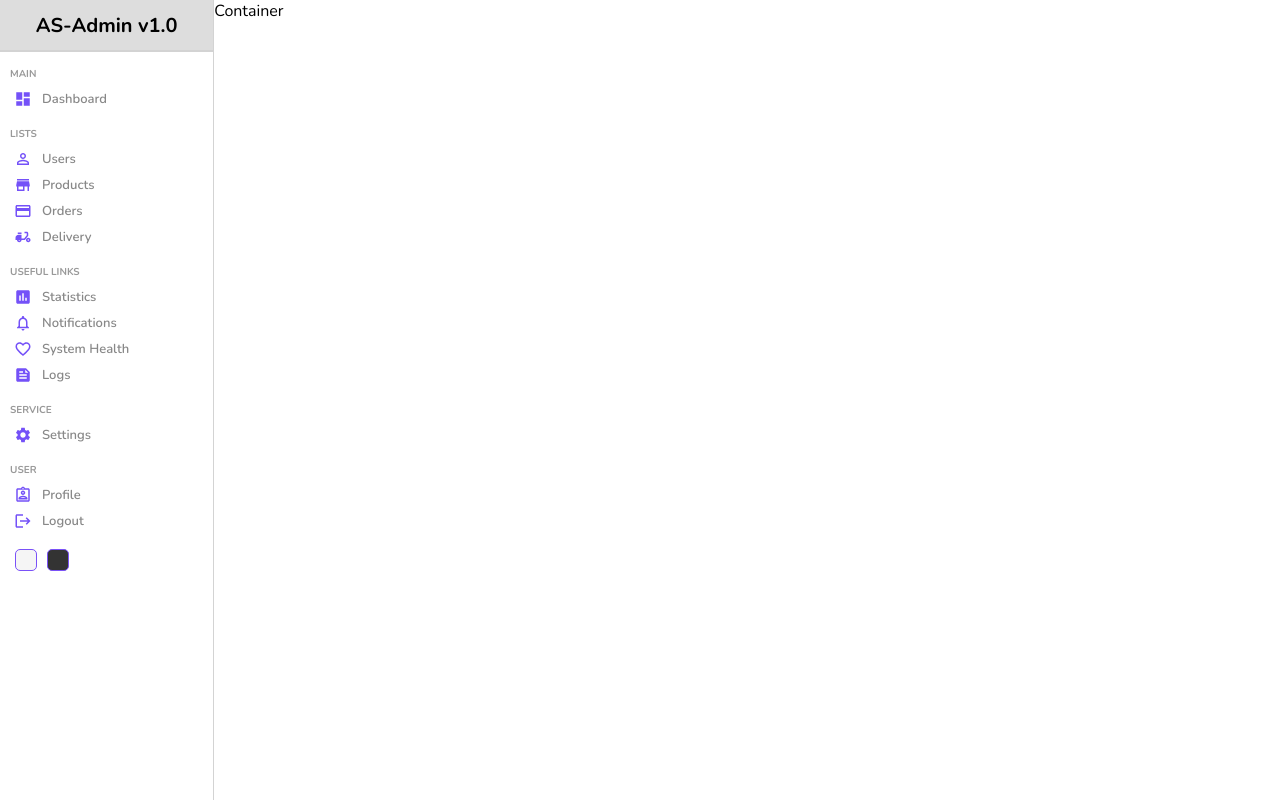
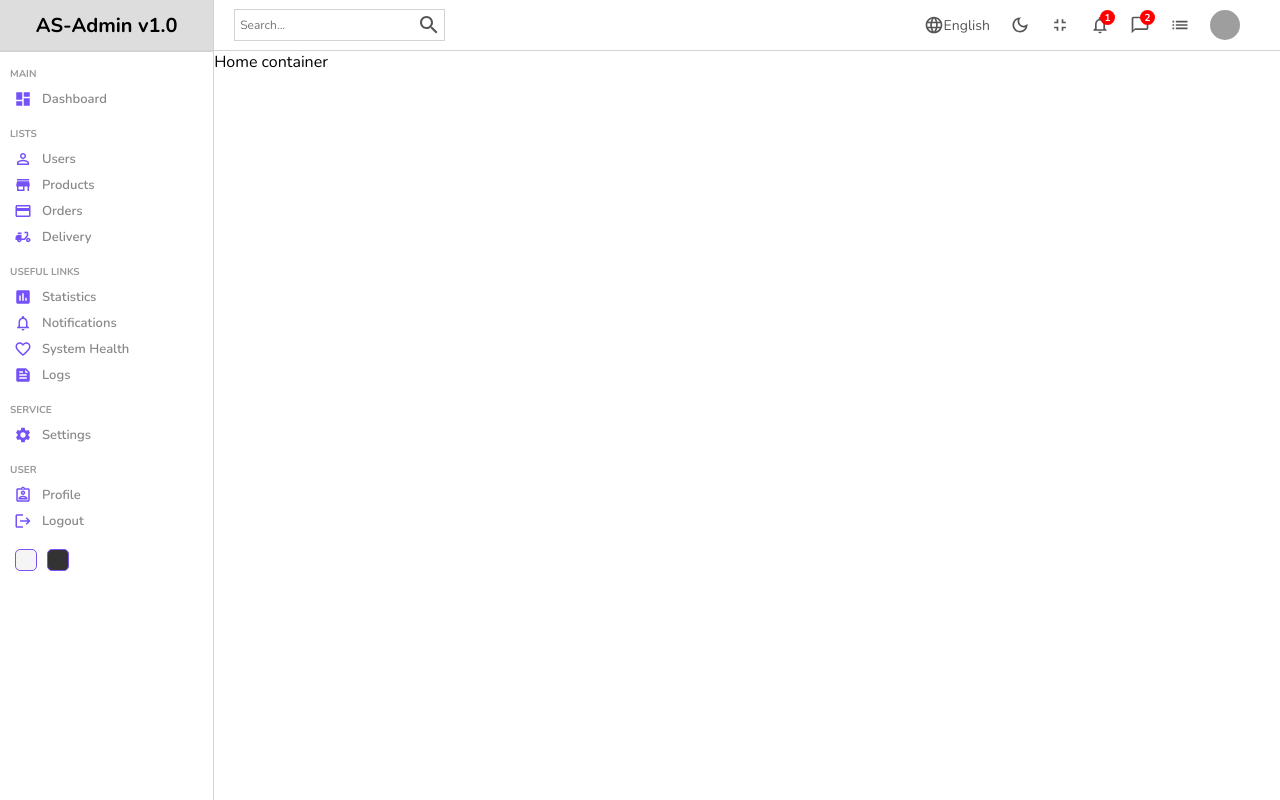
Before and after one commit to SGGaita/reactjs-admin-dashboard, a React (Create React App) app: page / in a window 1280 px wide. Built offline with nearby package versions, Linux system fonts and the light colour scheme; grey boxes are pictures that could not be loaded.

Commit message:
Setup navbar

```diff
--- a/src/components/navbar/Navbar.jsx
+++ b/src/components/navbar/Navbar.jsx
@@ -1,12 +1,52 @@
 import React from 'react'
+import SearchOutlinedIcon from '@mui/icons-material/SearchOutlined';
+import LanguageOutlinedIcon from '@mui/icons-material/LanguageOutlined';
+import DarkModeOutlinedIcon from '@mui/icons-material/DarkModeOutlined';
+import FullscreenExitOutlinedIcon from '@mui/icons-material/FullscreenExitOutlined';
+import NotificationsNoneOutlinedIcon from '@mui/icons-material/NotificationsNoneOutlined';
+import ChatBubbleOutlineOutlinedIcon from '@mui/icons-material/ChatBubbleOutlineOutlined';
+import ListOutlinedIcon from '@mui/icons-material/ListOutlined';
 import "./navbar.scss"
 
 const Navbar = () => {
   return (
     <div className="navbar">
-      Navbar
+      <div className="wrapper">
+        <div className="search">
+          <input type="text" placeholder="Search..." />
+          <SearchOutlinedIcon />
+        </div>
+
+
+        <div className="items">
+          <div className="item">
+            <LanguageOutlinedIcon className="icon"/>
+            English
+          </div>
+          <div className="item">
+            <DarkModeOutlinedIcon className="icon"/>
+          </div>
+          <div className="item">
+            <FullscreenExitOutlinedIcon className="icon"/>
+          </div>
+          <div className="item">
+            <NotificationsNoneOutlinedIcon className="icon" />
+             <div className="counter">1</div>
+          </div>
+          <div className="item">
+            <ChatBubbleOutlineOutlinedIcon className="icon" />
+            <div className="counter">2</div>
+          </div>
+          <div className="item">
+            <ListOutlinedIcon  className="icon"/>
+          </div>
+          <div className="item">
+            <img src="https://images.pexels.com/photos/2379005/pexels-photo-2379005.jpeg?auto=compress&cs=tinysrgb&w=1260&h=750&dpr=1" alt="" className="avatar" />
+          </div>
+        </div>
+      </div>
     </div>
   )
 }
 
-export {Navbar}
+export { Navbar }
--- a/src/components/navbar/navbar.scss
+++ b/src/components/navbar/navbar.scss
@@ -0,0 +1,70 @@
+.navbar {
+  height: 50px;
+  border-bottom: 0.5px solid lightgrey;
+  display: flex;
+  align-items: center;
+  font-size: 14px;
+  color: #555;
+
+  .wrapper {
+    width: 100%;
+    padding: 20px;
+    display: flex;
+    align-items: center;
+    justify-content: space-between;
+
+    .search {
+      display: flex;
+      align-items: center;
+      border: 0.5px solid lightgrey;
+      padding: 3px;
+
+      input {
+        border: none;
+        outline: none;
+        background-color: transparent;
+
+        &::placeholder {
+          font-size: 12px;
+        }
+      }
+    }
+    .items {
+      display: flex;
+      align-items: center;
+
+      .item {
+        display: flex;
+        align-items: center;
+        margin-right: 20px;
+        position:relative;
+
+        .icon {
+          font-size: 20px;
+        }
+
+        .avatar{
+            width: 30px;
+            height: 30px;
+            border-radius: 50%;
+        }
+
+        .counter{
+            width: 15px;
+            height: 15px;
+            background-color:red;
+            border-radius:50%;
+            color:white;
+            display:flex;
+            align-items: center;
+            justify-content: center;
+            font-size: 10px;
+            font-weight:bold;
+            position:absolute;
+            top:-5px;
+            right:-5px;
+        }
+      }
+    }
+  }
+}
--- a/src/components/sidebar/sidebar.scss
+++ b/src/components/sidebar/sidebar.scss
@@ -1,3 +1,4 @@
+/**Sidebar styling**/
 .sidebar {
   flex: 1;
   border-right: 0.5px solid lightgrey;
@@ -23,6 +24,7 @@
     border: 0.5px solid lightgrey;
   }
 
+  /*center section styling*/
   .center {
     padding-left: 10px;
 
@@ -64,24 +66,25 @@
     }
   }
 
-  .bottom{
-      display:flex;
+  /*Bottom section styling*/
+  .bottom {
+    display: flex;
     align-items: center;
     margin: 10px;
 
-      .colorOption{
-          width:20px;
+    .colorOption {
+      width: 20px;
       height: 20px;
       border-radius: 5px;
-          border:1px solid #7a51f8;
-          cursor:pointer;
+      border: 1px solid #7a51f8;
+      cursor: pointer;
       margin: 5px;
 
-          &:nth-child(1){
+      &:nth-child(1) {
         background-color: whitesmoke;
       }
 
-          &:nth-child(2){
+      &:nth-child(2) {
         background-color: #333;
       }
     }
--- a/src/pages/home/Home.jsx
+++ b/src/pages/home/Home.jsx
@@ -6,7 +6,10 @@
   return (
     <div className="home">
       <Sidebar />
-      <div className="homeContainer">Container</div>
+      <div className="homeContainer">
+        <Navbar/>
+        Home container
+      </div>
     </div>
 
   )
```
Lines whose indentation alone changed are shown as unchanged.
